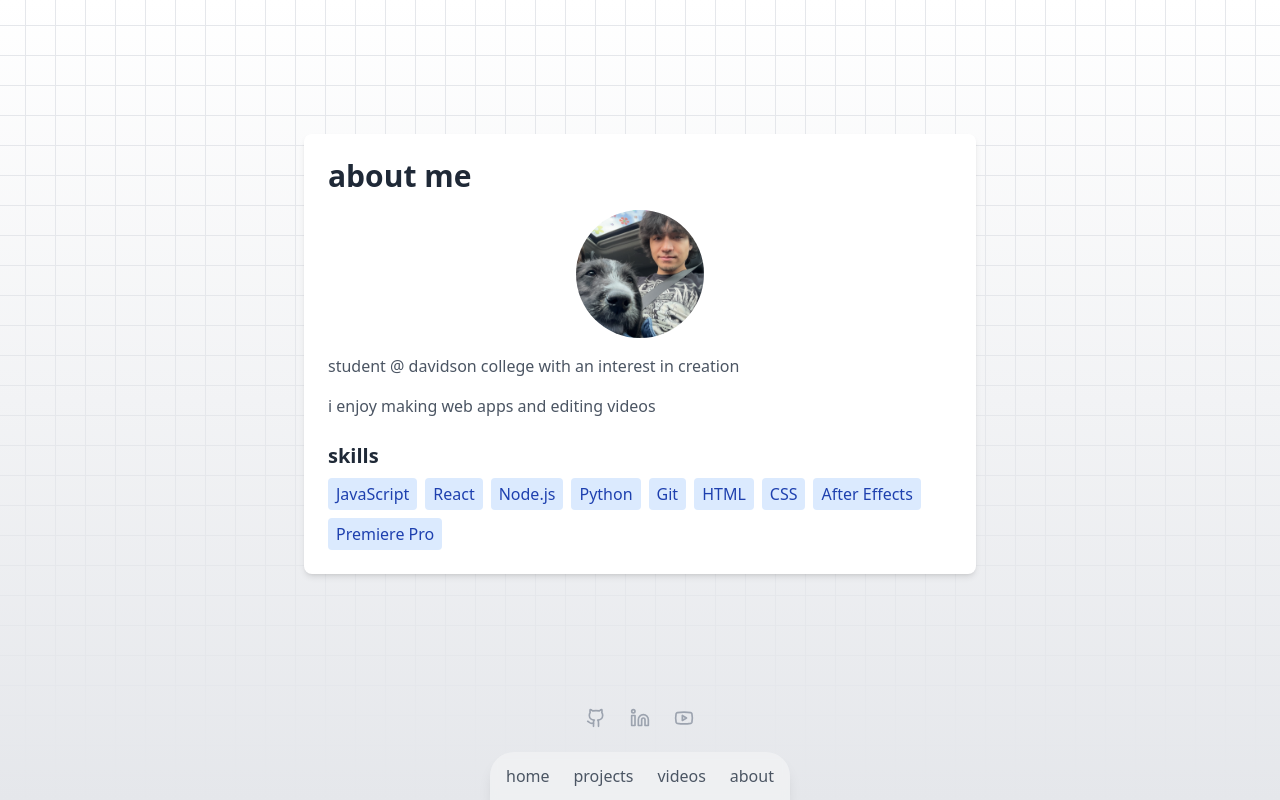
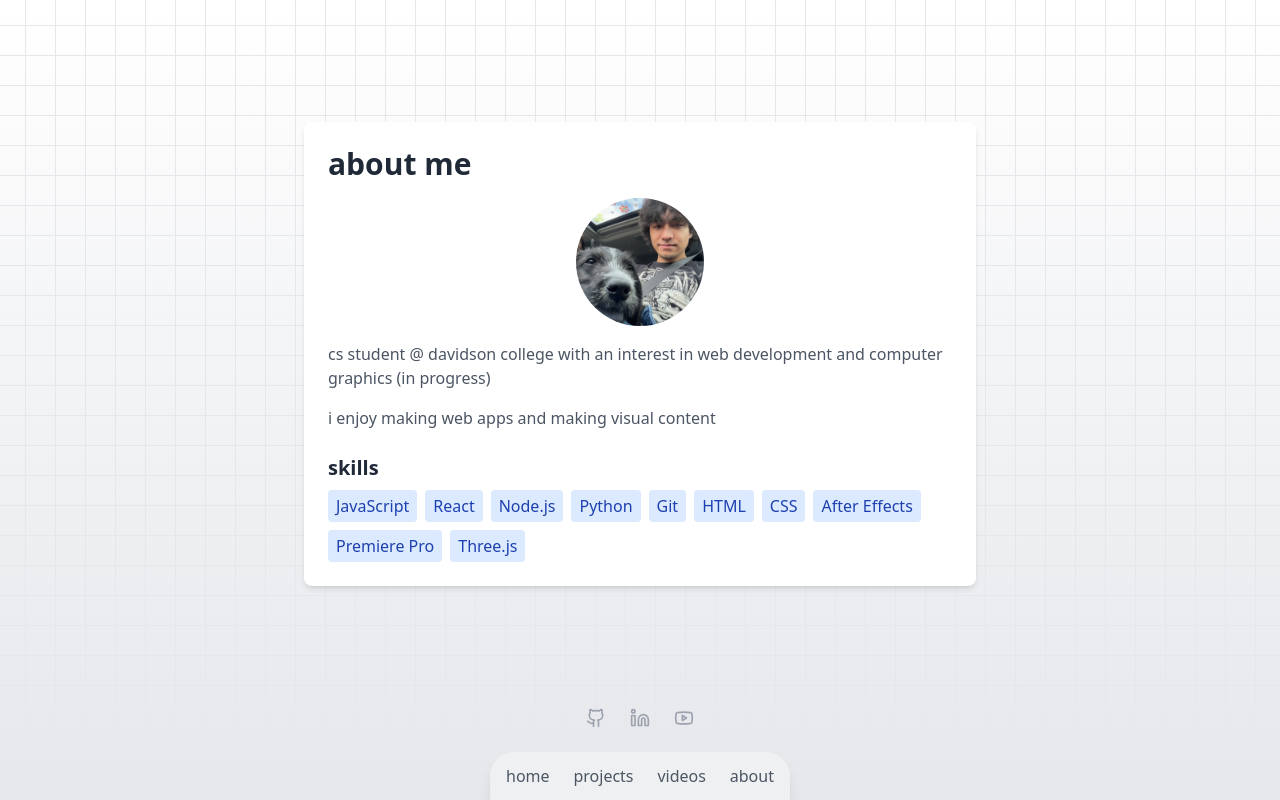
Before and after one commit to yodering/portfolio-react, a React (Vite) app: page /about in a window 1280 px wide. Built offline with nearby package versions, Linux system fonts and the light colour scheme; the HTML template or start-up script is replaced by a standard one.

Commit message:
updated about

```diff
--- a/src/About.jsx
+++ b/src/About.jsx
@@ -10,15 +10,15 @@ const About = () => {
         className="rounded-full w-32 h-32 object-cover mx-auto mb-4"
       />
       <p className="text-gray-600 mb-4">
-        student @ davidson college with an interest in creation
+        cs student @ davidson college with an interest in web development and computer graphics (in progress)
       </p>
       <p className="text-gray-600 mb-4">
-        i enjoy making web apps and editing videos
+        i enjoy making web apps and making visual content
       </p>
       <div className="mt-6">
         <h3 className="text-xl font-semibold text-gray-800 mb-2">skills</h3>
         <div className="flex flex-wrap gap-2">
-          {['JavaScript', 'React', 'Node.js', 'Python', 'Git', 'HTML','CSS', 'After Effects', 'Premiere Pro'].map((skill, index) => (
+          {['JavaScript', 'React', 'Node.js', 'Python', 'Git', 'HTML','CSS', 'After Effects', 'Premiere Pro', 'Three.js'].map((skill, index) => (
             <span key={index} className="bg-blue-100 text-blue-800 px-2 py-1 rounded">
               {skill}
             </span>
```
